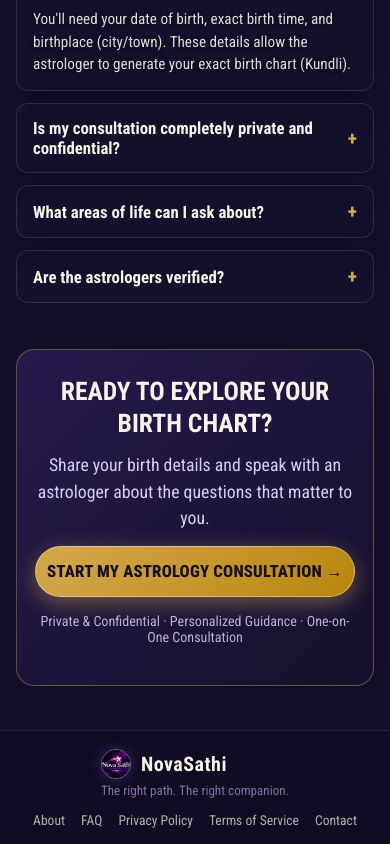
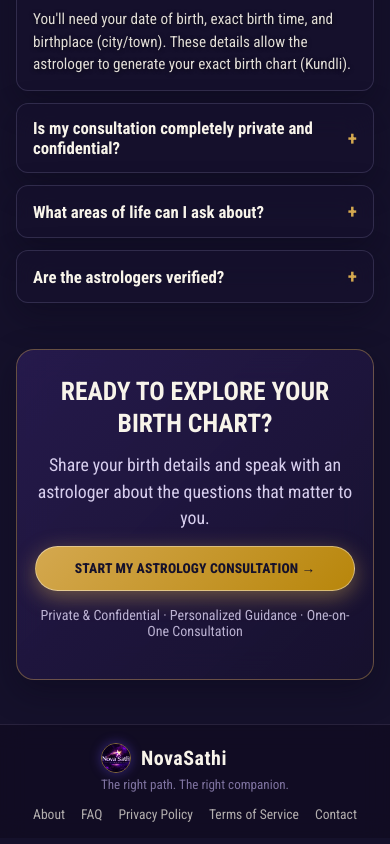
Before and after one commit to sidsahu4570-droid/novasathi-landing-page, a React (Vite) app: page / in a window 390 px wide. Shown: the part 4057-4901 px from the top of the page. Built offline with nearby package versions, Linux system fonts and the light colour scheme; no server answers.

Commit message:
fix: Fit Final CTA button text completely inside the gold box with balanced padding and fluid typography

```diff
--- a/src/components/landing/FinalCTA.jsx
+++ b/src/components/landing/FinalCTA.jsx
@@ -18,7 +18,6 @@ export default function FinalCTA({ onOpenModal }) {
         <button
           onClick={() => onOpenModal('Final CTA Astrology')}
           className="btn-primary btn-gold final-cta-btn"
-          style={{ padding: '16px 36px', fontSize: '1.1rem', fontWeight: 800 }}
         >
           START MY ASTROLOGY CONSULTATION →
         </button>
--- a/src/index.css
+++ b/src/index.css
@@ -1626,11 +1626,19 @@ body, html {
     margin-bottom: 16px !important;
   }
 
-  .final-cta-card .btn-primary {
+  .final-cta-card .btn-primary,
+  .final-cta-btn {
     width: 100% !important;
-    max-width: 320px !important;
-    font-size: 1.05rem !important;
-    padding: 14px 22px !important;
+    max-width: 440px !important;
+    font-size: clamp(0.76rem, 3.5vw, 0.98rem) !important;
+    padding: 13px 12px !important;
+    box-sizing: border-box !important;
+    white-space: nowrap !important;
+    border-radius: 99px !important;
+    display: inline-flex !important;
+    align-items: center !important;
+    justify-content: center !important;
+    text-align: center !important;
   }
 
   .section-faq {
@@ -2484,8 +2492,14 @@ body, html {
 
 /* ── Final CTA Section Updates ── */
 .final-cta-btn {
-  font-size: 1.08rem !important;
-  padding: 15px 36px !important;
+  font-size: clamp(0.85rem, 3.8vw, 1.1rem) !important;
+  padding: 14px 24px !important;
+  white-space: nowrap !important;
+  display: inline-flex !important;
+  align-items: center !important;
+  justify-content: center !important;
+  box-sizing: border-box !important;
+  max-width: 440px !important;
 }
 
 .final-cta-microcopy {
```
